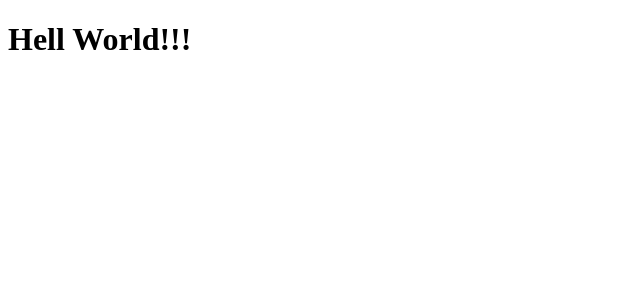
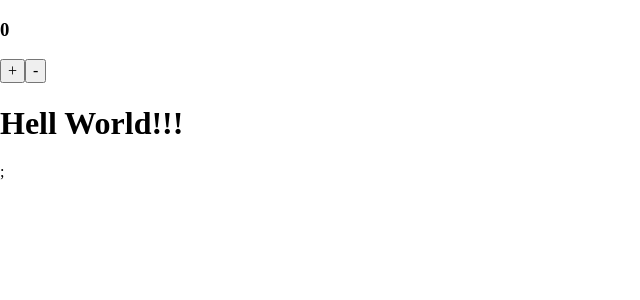
Before and after one commit to osamakhanedu/react-boilerplate, a React app: page / in a window 1280 px wide. Shown: the top 300 px of the page, without its empty margins (0-640 px from the left). Built offline with nearby package versions, Linux system fonts and the light colour scheme.

Commit message:
added css-loader and style-loader; so it work with webpack

```diff
--- a/package.json
+++ b/package.json
@@ -25,7 +25,9 @@
     "@babel/preset-env": "^7.16.11",
     "@babel/preset-react": "^7.16.7",
     "babel-loader": "^8.2.3",
+    "css-loader": "^6.6.0",
     "html-webpack-plugin": "^5.5.0",
+    "style-loader": "^3.3.1",
     "webpack": "^5.67.0",
     "webpack-cli": "^4.9.2",
     "webpack-dev-server": "^4.7.4",
--- a/src/App.js
+++ b/src/App.js
@@ -1,7 +1,32 @@
 import React from "react";
+import "./style.css";
+class App extends React.Component {
+  state = {
+    count: 0,
+  };
 
-function App() {
-  return <h1>Hell World!!!</h1>;
+  render() {
+    return (
+      <div>
+        <h3>{this.state.count}</h3>
+        <button
+          onClick={() => {
+            this.setState((prevState) => ({ count: prevState.count + 1 }));
+          }}
+        >
+          +
+        </button>
+        <button
+          onClick={() => {
+            this.setState((prevState) => ({ count: prevState.count - 1 }));
+          }}
+        >
+          -
+        </button>
+        <h1>Hell World!!!</h1>;
+      </div>
+    );
+  }
 }
 
 export default App;
--- /dev/null
+++ b/src/style.css
@@ -0,0 +1,351 @@
+/*! normalize.css v8.0.1 | MIT License | github.com/necolas/normalize.css */
+
+/* Document
+   ========================================================================== */
+
+/**
+ * 1. Correct the line height in all browsers.
+ * 2. Prevent adjustments of font size after orientation changes in iOS.
+ */
+
+html {
+  line-height: 1.15; /* 1 */
+  -webkit-text-size-adjust: 100%; /* 2 */
+}
+
+/* Sections
+     ========================================================================== */
+
+/**
+   * Remove the margin in all browsers.
+   */
+
+body {
+  margin: 0;
+}
+
+/**
+   * Render the `main` element consistently in IE.
+   */
+
+main {
+  display: block;
+}
+
+/**
+   * Correct the font size and margin on `h1` elements within `section` and
+   * `article` contexts in Chrome, Firefox, and Safari.
+   */
+
+h1 {
+  font-size: 2em;
+  margin: 0.67em 0;
+}
+
+/* Grouping content
+     ========================================================================== */
+
+/**
+   * 1. Add the correct box sizing in Firefox.
+   * 2. Show the overflow in Edge and IE.
+   */
+
+hr {
+  box-sizing: content-box; /* 1 */
+  height: 0; /* 1 */
+  overflow: visible; /* 2 */
+}
+
+/**
+   * 1. Correct the inheritance and scaling of font size in all browsers.
+   * 2. Correct the odd `em` font sizing in all browsers.
+   */
+
+pre {
+  font-family: monospace, monospace; /* 1 */
+  font-size: 1em; /* 2 */
+}
+
+/* Text-level semantics
+     ========================================================================== */
+
+/**
+   * Remove the gray background on active links in IE 10.
+   */
+
+a {
+  background-color: transparent;
+}
+
+/**
+   * 1. Remove the bottom border in Chrome 57-
+   * 2. Add the correct text decoration in Chrome, Edge, IE, Opera, and Safari.
+   */
+
+abbr[title] {
+  border-bottom: none; /* 1 */
+  text-decoration: underline; /* 2 */
+  text-decoration: underline dotted; /* 2 */
+}
+
+/**
+   * Add the correct font weight in Chrome, Edge, and Safari.
+   */
+
+b,
+strong {
+  font-weight: bolder;
+}
+
+/**
+   * 1. Correct the inheritance and scaling of font size in all browsers.
+   * 2. Correct the odd `em` font sizing in all browsers.
+   */
+
+code,
+kbd,
+samp {
+  font-family: monospace, monospace; /* 1 */
+  font-size: 1em; /* 2 */
+}
+
+/**
+   * Add the correct font size in all browsers.
+   */
+
+small {
+  font-size: 80%;
+}
+
+/**
+   * Prevent `sub` and `sup` elements from affecting the line height in
+   * all browsers.
+   */
+
+sub,
+sup {
+  font-size: 75%;
+  line-height: 0;
+  position: relative;
+  vertical-align: baseline;
+}
+
+sub {
+  bottom: -0.25em;
+}
+
+sup {
+  top: -0.5em;
+}
+
+/* Embedded content
+     ========================================================================== */
+
+/**
+   * Remove the border on images inside links in IE 10.
+   */
+
+img {
+  border-style: none;
+}
+
+/* Forms
+     ========================================================================== */
+
+/**
+   * 1. Change the font styles in all browsers.
+   * 2. Remove the margin in Firefox and Safari.
+   */
+
+button,
+input,
+optgroup,
+select,
+textarea {
+  font-family: inherit; /* 1 */
+  font-size: 100%; /* 1 */
+  line-height: 1.15; /* 1 */
+  margin: 0; /* 2 */
+}
+
+/**
+   * Show the overflow in IE.
+   * 1. Show the overflow in Edge.
+   */
+
+button,
+input {
+  /* 1 */
+  overflow: visible;
+}
+
+/**
+   * Remove the inheritance of text transform in Edge, Firefox, and IE.
+   * 1. Remove the inheritance of text transform in Firefox.
+   */
+
+button,
+select {
+  /* 1 */
+  text-transform: none;
+}
+
+/**
+   * Correct the inability to style clickable types in iOS and Safari.
+   */
+
+button,
+[type="button"],
+[type="reset"],
+[type="submit"] {
+  -webkit-appearance: button;
+}
+
+/**
+   * Remove the inner border and padding in Firefox.
+   */
+
+button::-moz-focus-inner,
+[type="button"]::-moz-focus-inner,
+[type="reset"]::-moz-focus-inner,
+[type="submit"]::-moz-focus-inner {
+  border-style: none;
+  padding: 0;
+}
+
+/**
+   * Restore the focus styles unset by the previous rule.
+   */
+
+button:-moz-focusring,
+[type="button"]:-moz-focusring,
+[type="reset"]:-moz-focusring,
+[type="submit"]:-moz-focusring {
+  outline: 1px dotted ButtonText;
+}
+
+/**
+   * Correct the padding in Firefox.
+   */
+
+fieldset {
+  padding: 0.35em 0.75em 0.625em;
+}
+
+/**
+   * 1. Correct the text wrapping in Edge and IE.
+   * 2. Correct the color inheritance from `fieldset` elements in IE.
+   * 3. Remove the padding so developers are not caught out when they zero out
+   *    `fieldset` elements in all browsers.
+   */
+
+legend {
+  box-sizing: border-box; /* 1 */
+  color: inherit; /* 2 */
+  display: table; /* 1 */
+  max-width: 100%; /* 1 */
+  padding: 0; /* 3 */
+  white-space: normal; /* 1 */
+}
+
+/**
+   * Add the correct vertical alignment in Chrome, Firefox, and Opera.
+   */
+
+progress {
+  vertical-align: baseline;
+}
+
+/**
+   * Remove the default vertical scrollbar in IE 10+.
+   */
+
+textarea {
+  overflow: auto;
+}
+
+/**
+   * 1. Add the correct box sizing in IE 10.
+   * 2. Remove the padding in IE 10.
+   */
+
+[type="checkbox"],
+[type="radio"] {
+  box-sizing: border-box; /* 1 */
+  padding: 0; /* 2 */
+}
+
+/**
+   * Correct the cursor style of increment and decrement buttons in Chrome.
+   */
+
+[type="number"]::-webkit-inner-spin-button,
+[type="number"]::-webkit-outer-spin-button {
+  height: auto;
+}
+
+/**
+   * 1. Correct the odd appearance in Chrome and Safari.
+   * 2. Correct the outline style in Safari.
+   */
+
+[type="search"] {
+  -webkit-appearance: textfield; /* 1 */
+  outline-offset: -2px; /* 2 */
+}
+
+/**
+   * Remove the inner padding in Chrome and Safari on macOS.
+   */
+
+[type="search"]::-webkit-search-decoration {
+  -webkit-appearance: none;
+}
+
+/**
+   * 1. Correct the inability to style clickable types in iOS and Safari.
+   * 2. Change font properties to `inherit` in Safari.
+   */
+
+::-webkit-file-upload-button {
+  -webkit-appearance: button; /* 1 */
+  font: inherit; /* 2 */
+}
+
+/* Interactive
+     ========================================================================== */
+
+/*
+   * Add the correct display in Edge, IE 10+, and Firefox.
+   */
+
+details {
+  display: block;
+}
+
+/*
+   * Add the correct display in all browsers.
+   */
+
+summary {
+  display: list-item;
+}
+
+/* Misc
+     ========================================================================== */
+
+/**
+   * Add the correct display in IE 10+.
+   */
+
+template {
+  display: none;
+}
+
+/**
+   * Add the correct display in IE 10.
+   */
+
+[hidden] {
+  display: none;
+}
--- a/webpack.config.base.js
+++ b/webpack.config.base.js
@@ -17,6 +17,11 @@ module.exports = {
           presets: ["@babel/preset-env", "@babel/preset-react"],
         },
       },
+      {
+        test: /\.css$/i,
+        use: ["style-loader", "css-loader"],
+        exclude: /node_modules/,
+      },
     ],
   },
   plugins: [
```
Also changed, not shown: 1 other file (tests, documents, lock files or other folders).
